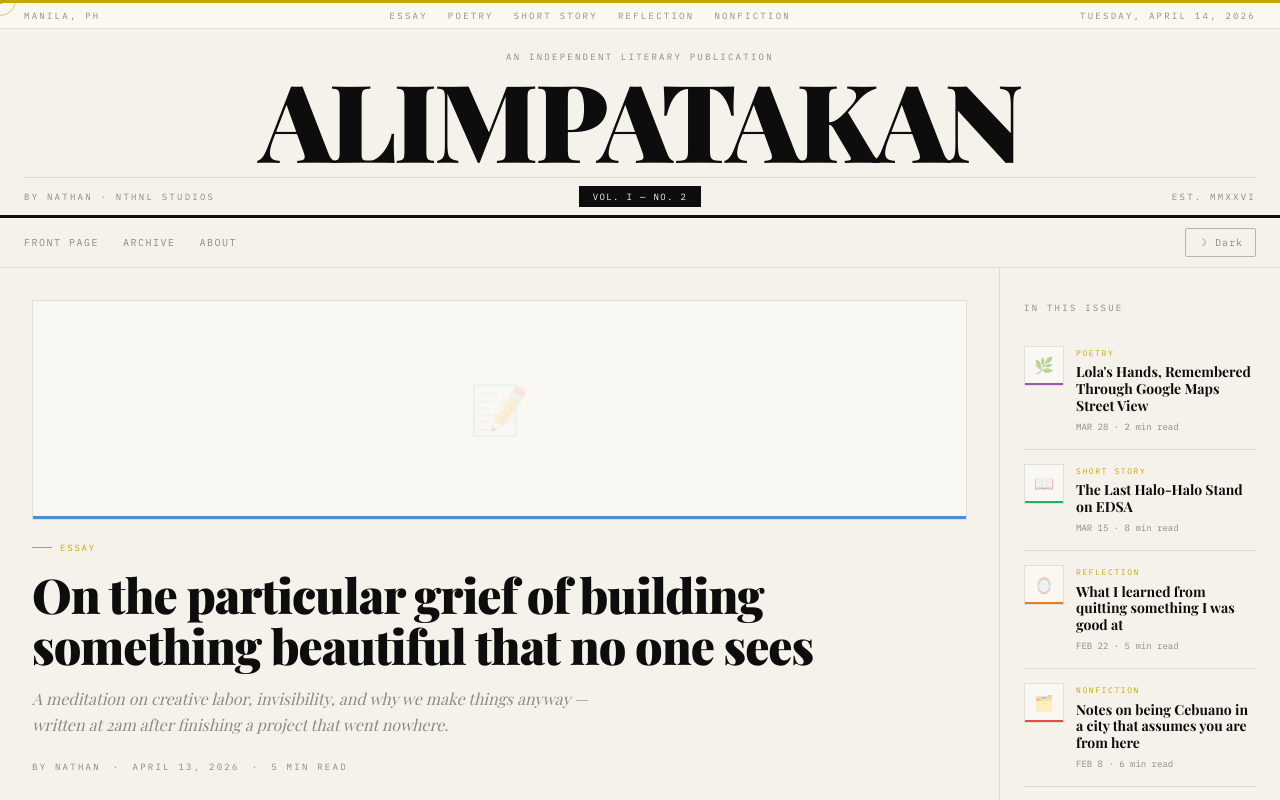
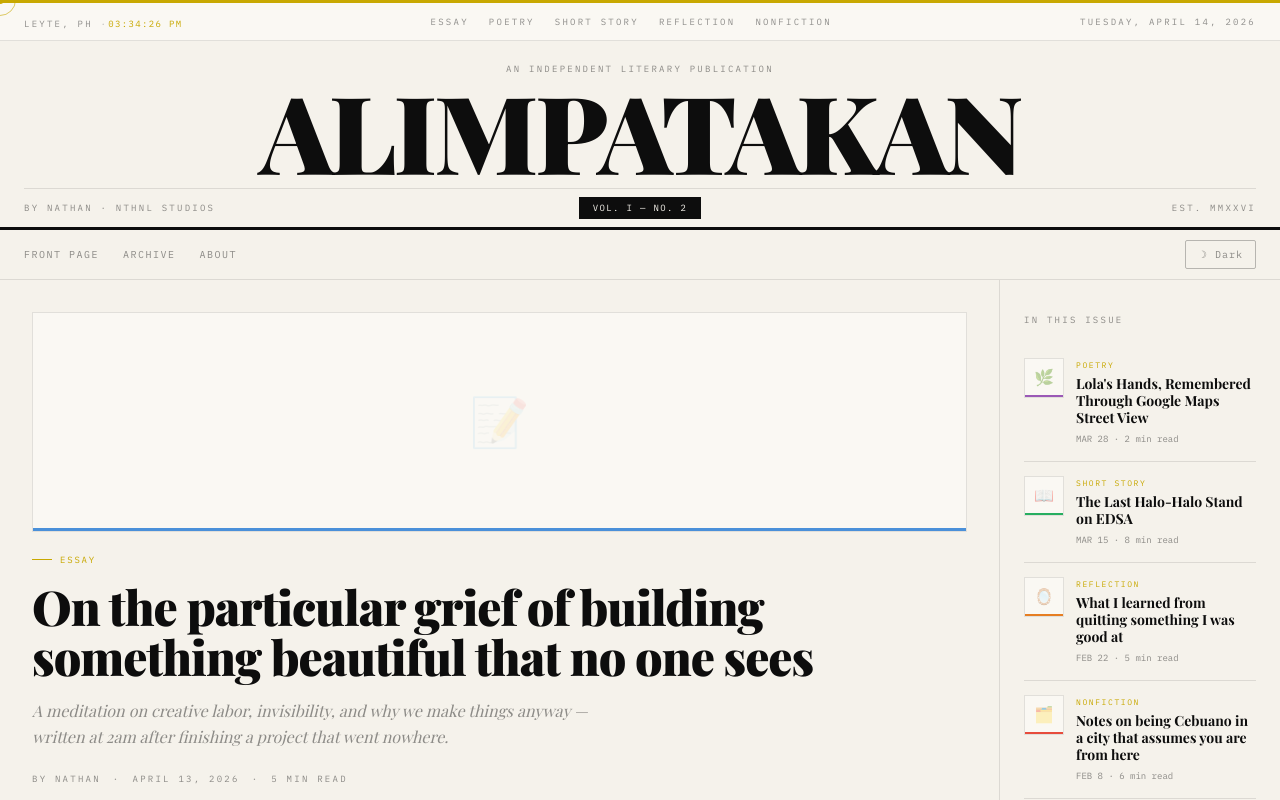
Before and after one commit to nthnjms/alimpatakan, a Next.js app: page / in a window 1280 px wide. Shown: the top 800 px of the page. Built offline with nearby package versions, Linux system fonts and the light colour scheme; a web font is replaced by a local one.

Commit message:
update Page.tsx

```diff
--- a/app/page.tsx
+++ b/app/page.tsx
@@ -8,6 +8,7 @@ import {
   formatDateShort,
 } from "@/lib/pieces";
 import DarkModeToggle from "@/components/DarkModeToggle";
+import LiveClock from "@/components/LiveClock";
 
 export const metadata: Metadata = {
   title: "ALIMPATAKAN",
@@ -59,7 +60,11 @@ export default function HomePage() {
           background: "var(--surface)",
         }}
       >
-        <span className="dateline">Manila, PH</span>
+        <div className="left-info">
+        <span className="dateline">Leyte, PH </span>
+        <span className="dateline" style={{ color: "var(--border-strong)" }}>·</span>
+        <LiveClock />
+        </div>
         <nav className="top-bar-nav" style={{ display: "flex", gap: "20px" }}>
           {["Essay", "Poetry", "Short Story", "Reflection", "Nonfiction"].map(
             (cat) => (
--- /dev/null
+++ b/components/LiveClock.tsx
@@ -0,0 +1,43 @@
+"use client";
+
+import { useEffect, useState } from "react";
+
+export default function LiveClock() {
+  const [time, setTime] = useState<string>("");
+  const [mounted, setMounted] = useState(false);
+
+  useEffect(() => {
+    setMounted(true);
+
+    const update = () => {
+      const now = new Date();
+      const timeString = now.toLocaleTimeString("en-PH", {
+        hour: "2-digit",
+        minute: "2-digit",
+        second: "2-digit",
+        hour12: true,
+        timeZone: "Asia/Manila",
+      });
+      setTime(timeString);
+    };
+
+    update();
+    const interval = setInterval(update, 1000);
+    return () => clearInterval(interval);
+  }, []);
+
+  if (!mounted || !time) return null;
+
+  return (
+    <span
+      className="dateline"
+      style={{
+        color: "var(--accent)",
+        fontVariantNumeric: "tabular-nums",
+        letterSpacing: "0.15em",
+      }}
+    >
+      {time}
+    </span>
+  );
+}
```
